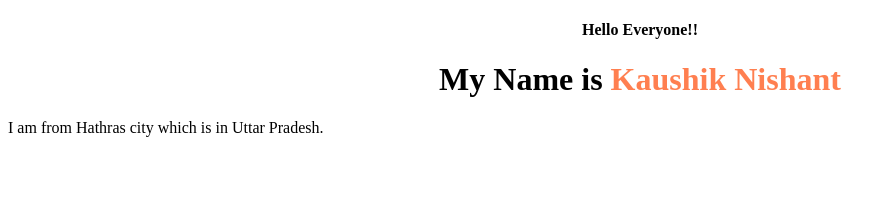
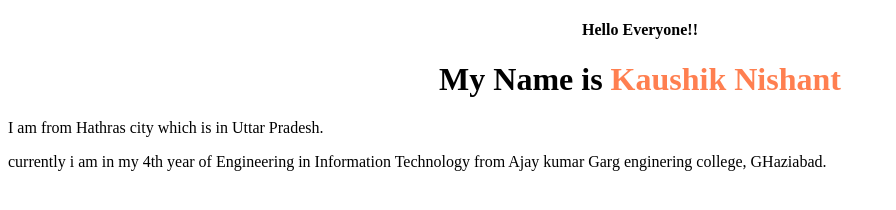
Before and after one commit to Nishuu539/Git-Assignment, a plain HTML site: page index.html in a window 1280 px wide. Shown: the whole page, without its empty margins (0-896 px from the left). Drawn offline with Linux system fonts and the light colour scheme.

Commit message:
education details are being added

```diff
--- a/index.html
+++ b/index.html
@@ -15,6 +15,7 @@
         <h1 style="text-align: center;">My Name is <span style="color: coral;">Kaushik Nishant </span>
         </h1>
         <p>I am from Hathras city which is in Uttar Pradesh.</p>
+        <p>currently i am in my 4th year of Engineering in Information Technology from Ajay kumar Garg enginering college, GHaziabad.</p>
 
     </div>
 </body>
```
